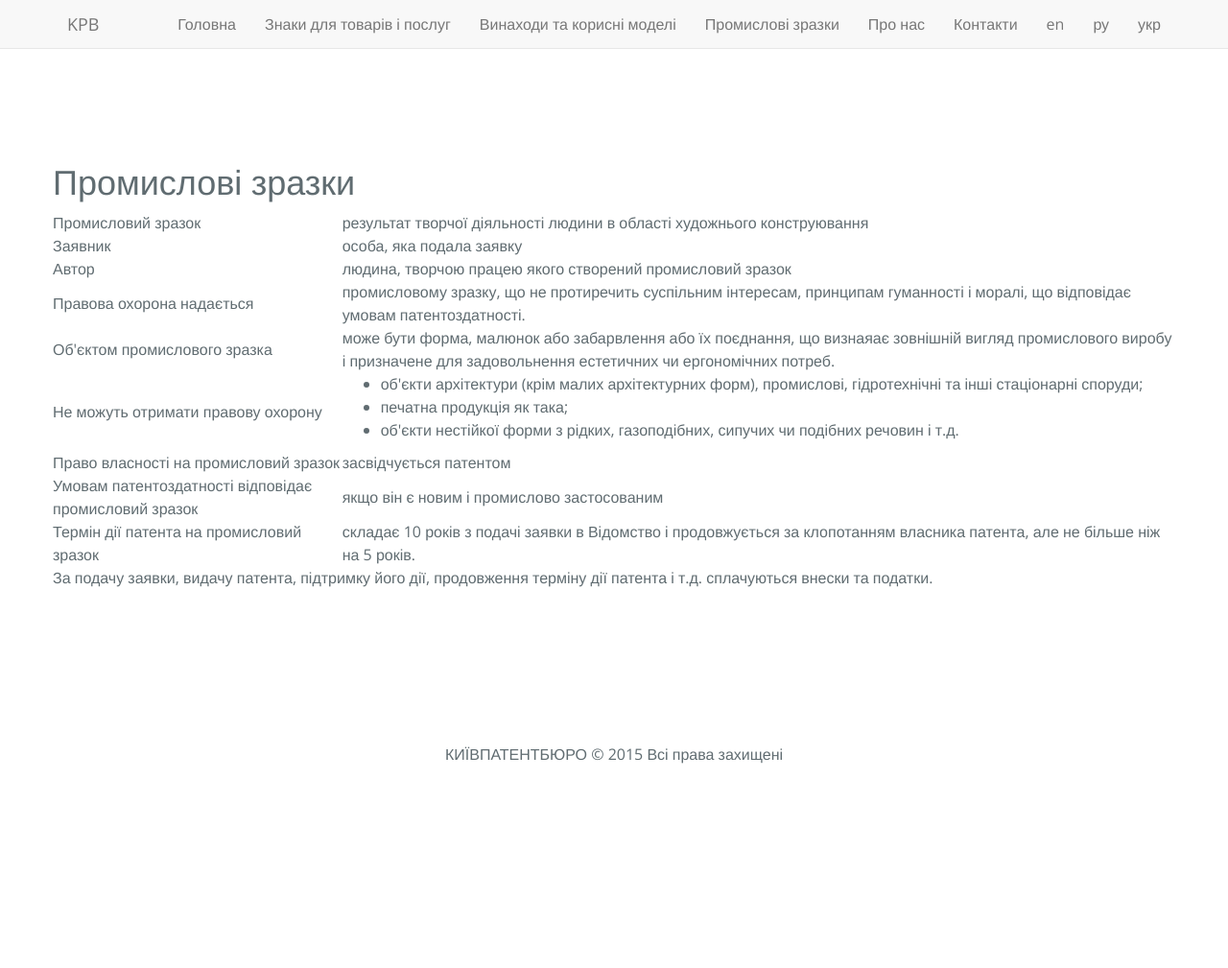
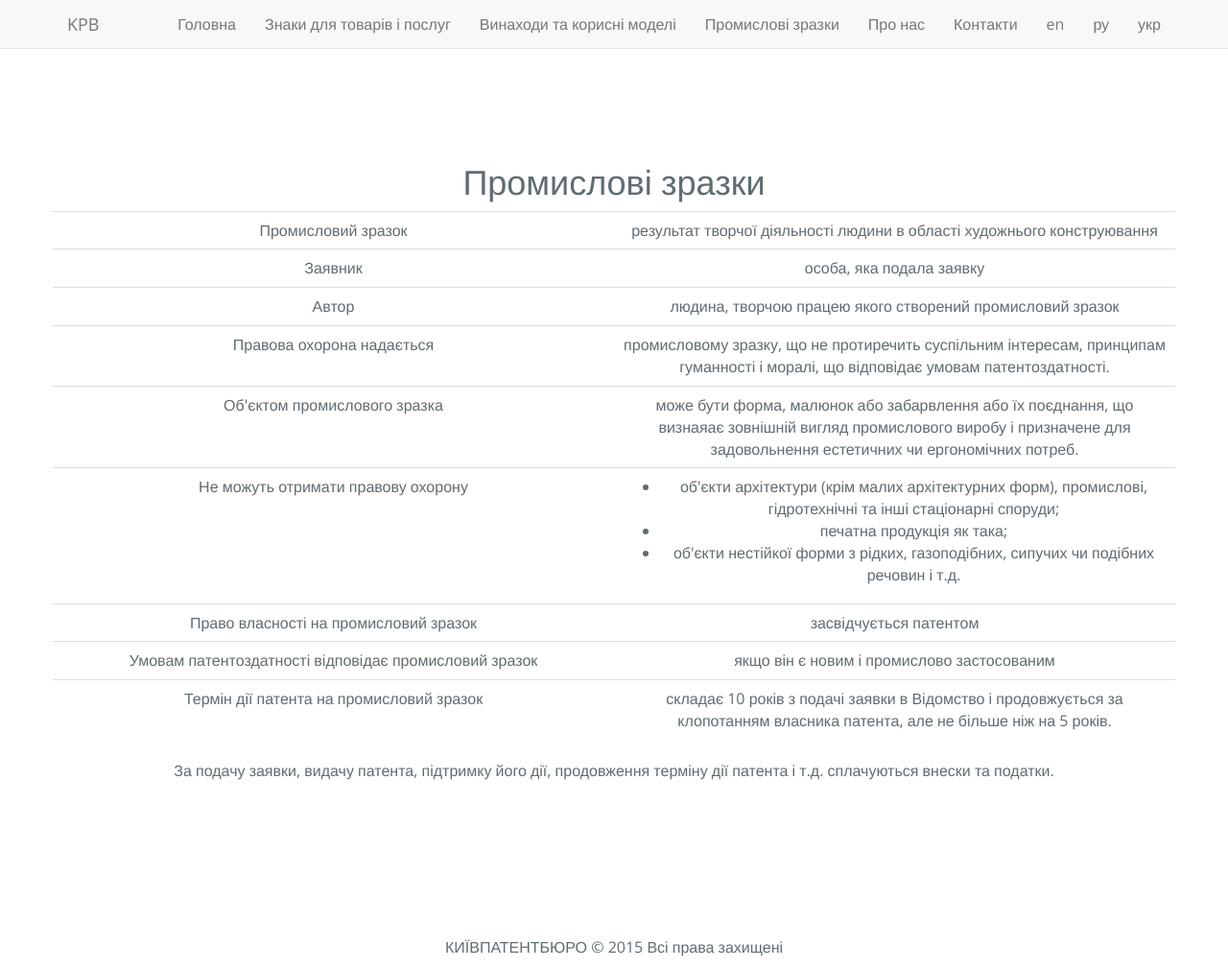
Before and after one commit to Mindshine/patent, a Jekyll site: the page built from _posts/ua/pages/2000-01-01-designs.html, in a window 1280 px wide and 1009 px high. Shown: the whole window at 96% size. Built offline with Jekyll 4.4.1, drawn with Linux system fonts in a browser that asks for light colours; Markdown is read by kramdown in place of the engine named in the settings.

Commit message:
Update 2000-01-01-designs.html

```diff
--- a/_posts/ua/pages/2000-01-01-designs.html
+++ b/_posts/ua/pages/2000-01-01-designs.html
@@ -3,26 +3,28 @@
 title: Київпатентбюро
 lang: ua
 ---
+<div class="row">
+  <div class="col-lg-12 text-center">
 <h1>Промислові зразки</h1>
-<table>
-  <tr>
-    <td>Промисловий зразок</td><td>результат творчої діяльності людини в області художнього конструювання</td>
+<table class="table">
+  <tr class="row">
+    <td class="col-lg-6">Промисловий зразок</td><td class="col-lg-6">результат творчої діяльності людини в області художнього конструювання</td>
   </tr>
-  <tr>
-    <td>Заявник</td><td>особа, яка подала заявку</td>
+  <tr class="row">
+    <td class="col-lg-6">Заявник</td><td class="col-lg-6">особа, яка подала заявку</td>
   </tr>
-  <tr>
-    <td>Автор</td><td>людина, творчою працею якого створений промисловий зразок</td>
+  <tr class="row">
+    <td class="col-lg-6">Автор</td><td class="col-lg-6">людина, творчою працею якого створений промисловий зразок</td>
   </tr>
-  <tr>
-    <td>Правова охорона надається</td><td>промисловому зразку, що не протиречить суспільним інтересам, принципам гуманності і моралі, що відповідає умовам патентоздатності.</td>
+  <tr class="row">
+    <td>Правова охорона надається</td><td class="col-lg-6">промисловому зразку, що не протиречить суспільним інтересам, принципам гуманності і моралі, що відповідає умовам патентоздатності.</td>
   </tr>
-  <tr>
-    <td>Об'єктом промислового зразка</td><td>може бути форма, малюнок або забарвлення або їх поєднання, що визнаяає зовнішній вигляд промислового виробу і призначене для задовольнення естетичних чи ергономічних потреб.</td>
+  <tr class="row">
+    <td class="col-lg-6">Об'єктом промислового зразка</td><td class="col-lg-6">може бути форма, малюнок або забарвлення або їх поєднання, що визнаяає зовнішній вигляд промислового виробу і призначене для задовольнення естетичних чи ергономічних потреб.</td>
   </tr>
-  <tr>
-    <td>Не можуть отримати правову охорону</td>
-    <td>
+  <tr class="row">
+    <td class="col-lg-6">Не можуть отримати правову охорону</td>
+    <td class="col-lg-6">
       <ul>
         <li>об'єкти архітектури (крім малих архітектурних форм), промислові, гідротехнічні та інші стаціонарні споруди;</li>
         <li>печатна продукція як така;</li>
@@ -30,14 +32,16 @@
       </ul>
     </td>
   </tr>
-  <tr>
-    <td>Право власності на промисловий зразок</td><td>засвідчується патентом</td>
+  <tr class="row">
+    <td class="col-lg-6">Право власності на промисловий зразок</td class="col-lg-6"><td>засвідчується патентом</td>
   </tr>
-  <tr>
-    <td>Умовам патентоздатності відповідає промисловий зразок</td><td>якщо він є новим і промислово застосованим</td>
+  <tr class="row">
+    <td class="col-lg-6">Умовам патентоздатності відповідає промисловий зразок</td><td class="col-lg-6">якщо він є новим і промислово застосованим</td>
   </tr>
-  <tr>
-    <td>Термін дії патента на промисловий зразок</td><td>складає 10 років з подачі заявки в Відомство і продовжується за клопотанням власника патента, але не більше ніж на 5 років.</td>
+  <tr class="row">
+    <td class="col-lg-6">Термін дії патента на промисловий зразок</td><td class="col-lg-6">складає 10 років з подачі заявки в Відомство і продовжується за клопотанням власника патента, але не більше ніж на 5 років.</td>
   </tr>
 </table>
 <p>За подачу заявки, видачу патента, підтримку його дії, продовження терміну дії патента і т.д. сплачуються внески та податки.</p>
+  </div>
+</div>
```
